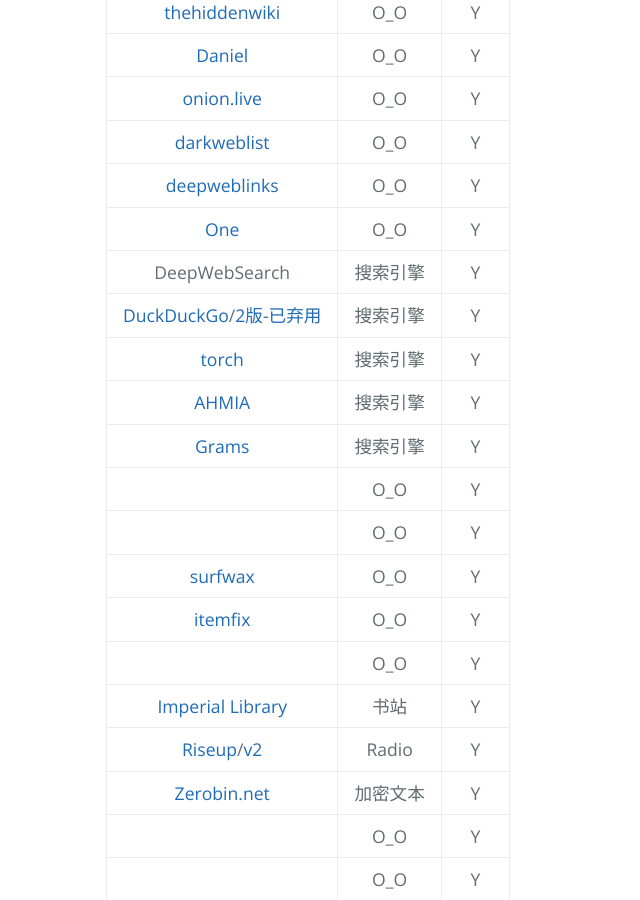
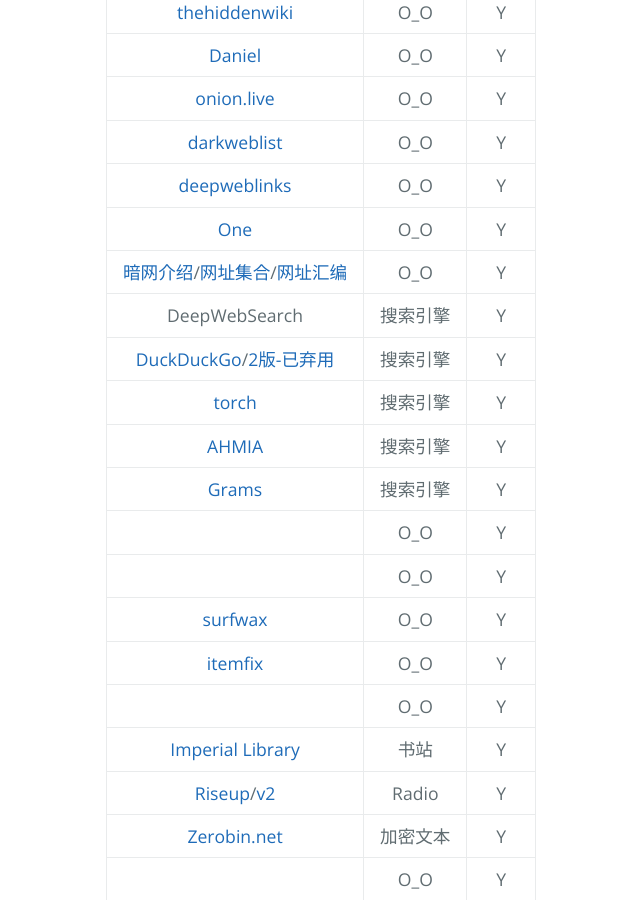
Before and after one commit to AmbroseRen/test, a Jekyll site: the page built from Doc/Tools/Tor.md, in a window 1280 px wide and 900 px high, scrolled down 933 px. Shown: the whole window, without its empty margins (118-758 px from the left). Built offline with Jekyll 4.4.1, drawn with Linux system fonts in a browser that asks for light colours; our own code applies the rules of GitHub Pages for plain Markdown files; the repository's description, which GitHub fills in, is left out.

Commit message:
Update Tor.md

```diff
--- a/Doc/Tools/Tor.md
+++ b/Doc/Tools/Tor.md
@@ -35,6 +35,7 @@
 | [darkweblist](https://www.darkweblist.com/) | O_O | Y |
 | [deepweblinks](https://deepweblinks.net/) | O_O | Y |
 | [One](http://torlinkbgs6aabns.onion/) | O_O | Y |
+| [暗网介绍](https://deemocean.com/2018/12/26/hidden-web/)/[网址集合](https://ibz.bz/2018/11/29/730087.html)/[网址汇编](https://uzzz.org/2018/08/29/5f76d7216ee1be2fefb2881d5ef55578.html) | O_O | Y |
 | DeepWebSearch | 搜索引擎 | Y |
 | [DuckDuckGo](https://duckduckgogg42xjoc72x3sjasowoarfbgcmvfimaftt6twagswzczad.onion/)/[2版-已弃用](https://3g2upl4pq6kufc4m.onion/) | 搜索引擎 | Y |
 | [torch](http://xmh57jrknzkhv6y3ls3ubitzfqnkrwxhopf5aygthi7d6rplyvk3noyd.onion/cgi-bin/omega/omega) | 搜索引擎 | Y |
```
